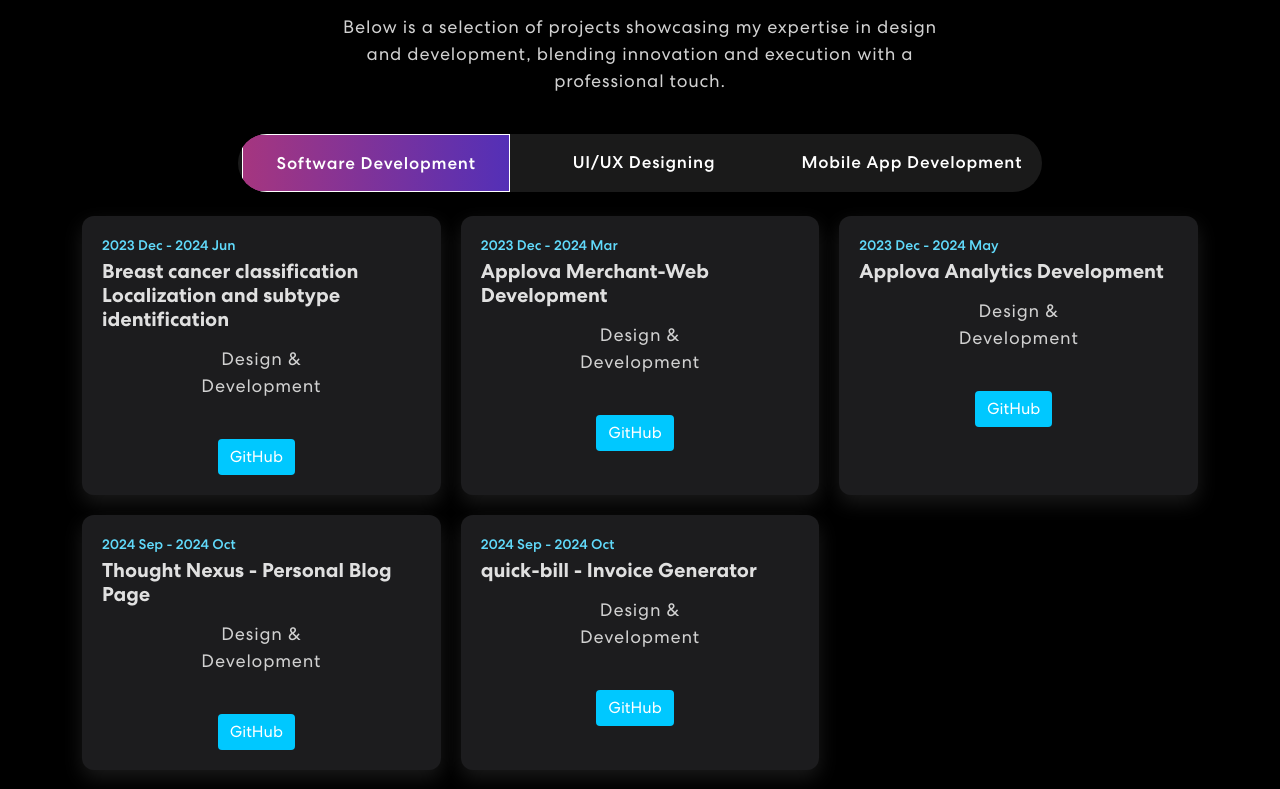
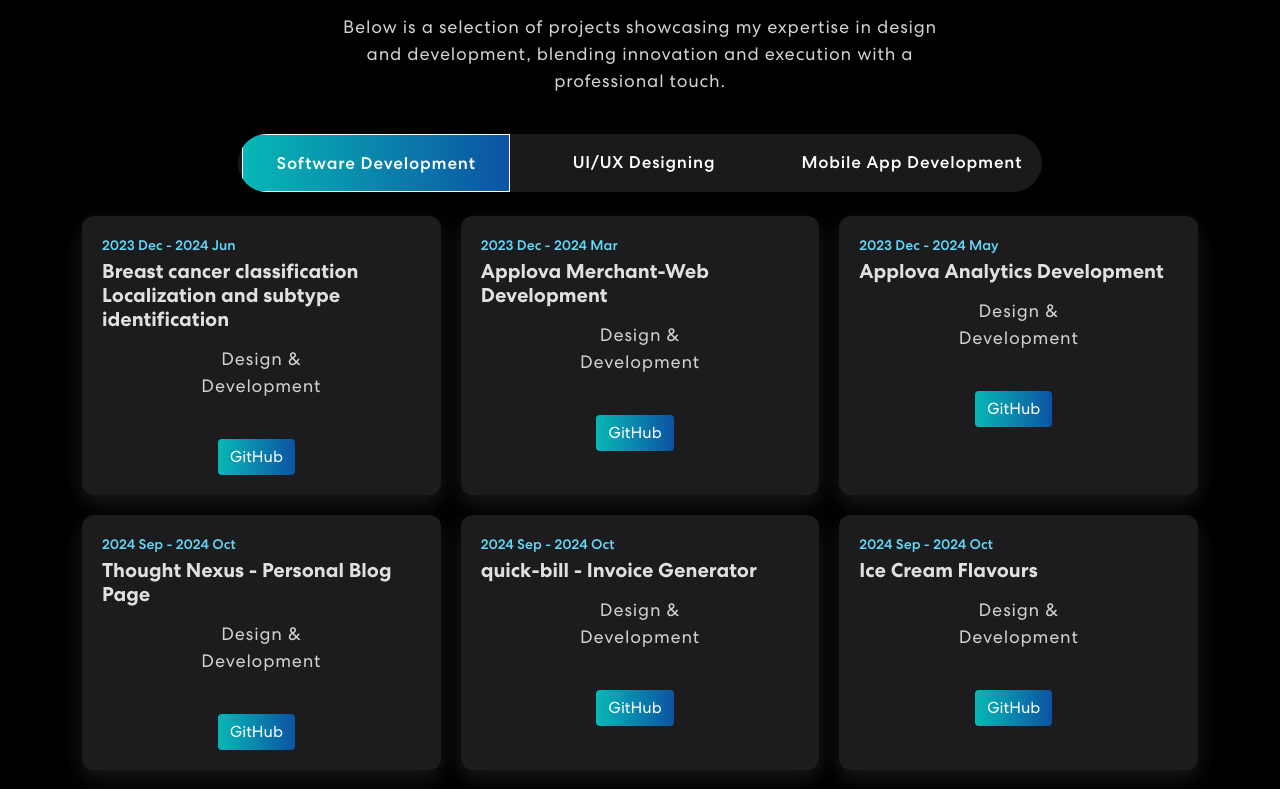
Before and after one commit to Sandu1234/personal-portfolio, a React (Create React App) app: page / in a window 1280 px wide. Shown: the part 1740-2529 px from the top of the page. Built offline with nearby package versions, Linux system fonts and the light colour scheme.

Commit message:
color changes

```diff
--- a/src/App.css
+++ b/src/App.css
@@ -31,7 +31,7 @@
   font-weight: 400;
   overflow-x: hidden;
   position: relative;
-  background-color: #121212 !important;
+  background-color: black !important;
   color: #fff !important;
   font-family: 'Centra', sans-serif !important;
 }
@@ -92,7 +92,7 @@
 }
 nav.navbar.scrolled {
   padding: 0px 0;
-  background-color: #121212;
+  background-color: black;
 }
 nav.navbar a.navbar-brand {
     width: 9%;
@@ -176,7 +176,7 @@
   transition: 0.3s ease-in-out;
 }
 .navbar-text button:hover {
-  color: #121212;
+  color: black;
 }
 .navbar-text button:hover::before {
 	content: "";
@@ -234,7 +234,7 @@
 .banner {
   margin-top: 0;
   padding: 260px 0 100px 0;
-  background-image: url('./assets/img/background.png');
+  background-image: url('../src/assets/img/background.png');
   background-position: top center;
   background-size: cover;
   background-repeat: no-repeat;
@@ -243,7 +243,7 @@
   font-weight: 700;
   letter-spacing: 0.8px;
   padding: 8px 10px;
-  background: linear-gradient(90.21deg, rgba(170, 54, 124, 0.5) -5.91%, rgba(74, 47, 189, 0.5) 111.58%);
+  background: linear-gradient(90.21deg, #06beb6 -5.91%, #0d47a1 111.58%);
   border: 1px solid rgba(255, 255, 255, 0.5);
   font-size: 20px;
   margin-bottom: 16px;
@@ -399,7 +399,7 @@
     position: absolute;
     width: 0;
     height: 100%;
-    background: linear-gradient(90.21deg, #AA367C -5.91%, #4A2FBD 111.58%);
+    background: linear-gradient(90.21deg, #06beb6 -5.91%, #0d47a1 111.58%);
     top: 0;
     left: 0;
     z-index: -1;
@@ -431,7 +431,7 @@
 }
 .proj-imgbx::before {
   content: "";
-  background: linear-gradient(90.21deg, #AA367C -5.91%, #4A2FBD 111.58%);
+  background: linear-gradient(90.21deg, #06beb6 -5.91%, #0d47a1 111.58%);
   opacity: 0.85;
   position: absolute;
   width: 100%;
@@ -478,7 +478,7 @@
 
 /************ Projects Css ************/
 .contact {
-  background: linear-gradient(90.21deg, #AA367C -5.91%, #4A2FBD 111.58%);
+  background: linear-gradient(90.21deg, #06beb6 -5.91%, #0d47a1 111.58%);
   padding: 60px 0 200px 0;
 }
 .contact img {
@@ -504,7 +504,7 @@
 }
 .contact form input:focus, .contact form textarea:focus {
   background: rgba(255, 255, 255, 1);
-  color: #121212;
+  color: black;
 }
 .contact form input::placeholder, .contact form textarea::placeholder {
   font-size: 16px;
@@ -512,7 +512,7 @@
   color: #fff;
 }
 .contact form input:focus::placeholder, .contact form textarea:focus::placeholder {
-  color: #121212;
+  color: black;
   opacity: 0.8;
 }
 .contact form button {
@@ -535,7 +535,7 @@
 }
 .contact form button::before {
   content: "";
-  background: #121212;
+  background: black;
   width: 0;
   height: 100%;
   position: absolute;
@@ -551,7 +551,7 @@
 .project-link button {
   margin-right: 10px; /* Add space between buttons */
   color: #fff;
-  background-color: #00c8ff;
+  background: linear-gradient(90.21deg, #06beb6 -5.91%, #0d47a1 111.58%);
   border: none;
   align-items: center;
 }
@@ -567,8 +567,8 @@
 
 /************ Footer Css ************/
 .footer {
-  padding: 0 0 50px 0;
-  background-image: url('./assets/img/footer-bg.png');
+  padding: 0 0 20px 0;
+  background-color: black;
   background-position: center center;
   background-size: cover;
   background-repeat: no-repeat;
@@ -576,7 +576,7 @@
 .newsletter-bx {
   background: #FFFFFF;
   border-radius: 55px;
-  color: #121212;
+  color: black;
   padding: 85px 125px;
   margin-bottom: 80px;
   margin-top: -122px;
@@ -597,7 +597,7 @@
 }
 .new-email-bx::before {
   content: "";
-  background: linear-gradient(90.21deg, #AA367C -5.91%, #4A2FBD 111.58%);
+  background: linear-gradient(90.21deg, #06beb6 -5.91%, #0d47a1 111.58%);
   border-radius: 20px;
   position: absolute;
   z-index: -1;
@@ -626,7 +626,7 @@
   padding: 0 15px;
 } */
 .new-email-bx button {
-  background: linear-gradient(90.21deg, #AA367C -5.91%, #4A2FBD 111.58%);
+  background: linear-gradient(90.21deg, #06beb6 -5.91%, #0d47a1 111.58%);
   padding: 20px 65px;
   color: #fff;
   font-weight: 500;
@@ -709,7 +709,7 @@
 }
 
 .nav-pills .nav-link.active {
-  background: linear-gradient(90.21deg, #AA367C -5.91%, #4A2FBD 111.58%);
+  background: linear-gradient(90.21deg, #06beb6 -5.91%, #0d47a1 111.58%);
   padding: 10px 65px;
   color: #fff;
   font-weight: 800;
@@ -720,7 +720,7 @@
 
 /* Optional: Add a hover effect for the buttons */
 .nav-pills .nav-link:hover {
-  background: linear-gradient(90.21deg, #AA367C -5.91%, #4A2FBD 111.58%);
+  background: linear-gradient(90.21deg, #06beb6 -5.91%, #0d47a1 111.58%);
   padding: 10px 65px;
   color: #fff;
   font-weight: 800;
@@ -743,7 +743,7 @@
 .timeline-dot {
   position: absolute;
   left: 0;
-  background-color: #a300c0; /* Adjust the color to match your design */
+  background: linear-gradient(90.21deg, #06beb6 -5.91%, #0d47a1 111.58%);
   border-radius: 50%;
   width: 20px;
   height: 20px;
@@ -819,7 +819,7 @@
 
 /* Blog section */
 .blog-read-more {
-  background: linear-gradient(90.21deg, #AA367C -5.91%, #4A2FBD 111.58%);
+  background: linear-gradient(90.21deg, #06beb6 -5.91%, #0d47a1 111.58%);
   border: none;
   color: white;
   padding: 10px 20px;
@@ -827,7 +827,7 @@
 }
 
 .blog-read-more:hover {
-  background: linear-gradient(90.21deg, #882E72 -5.91%, #534292 111.58%);
+  background: linear-gradient(90.21deg, #06beb6 -5.91%, #0d47a1 111.58%);
 }
 
 .blog-bx{
--- a/src/components/Banner.js
+++ b/src/components/Banner.js
@@ -54,7 +54,7 @@
                 <span className="tagline">Welcome to my Portfolio</span>
                 <h1>{`Hi! I'm Sandamini!`}<br/> <span className="txt-rotate" dataPeriod="1000" data-rotate='[ "Web Developer", "Web Designer", "UI/UX Designer" ]'><span className="wrap">{text}</span></span></h1>
                   <p>I am a self-motivated, conscientious, and diligent information technology and management undergraduate student with the ability to work in a group. Also, an active personality that is always eager to explore new paths and gain the most up-to-date expertise in a subject in order to help a business flourish.</p>
-                  <a href="https://drive.google.com/file/d/17BsninIzFwglPC3F8j6HYMJbxbFF4FEg/view?usp=sharing" download="sandamini_nayanathara.pdf" style={{ textDecoration: 'none' }}>
+                  <a href="https://drive.google.com/file/d/1mvAcY4p6MZQ2X_067rXWe_4oFivL-HX2/view?usp=sharing" download="sandamini_nayanathara.pdf" style={{ textDecoration: 'none' }}>
   <button>
     See My Resume <ArrowRightCircle size={25} />
   </button>
--- a/src/components/Footer.js
+++ b/src/components/Footer.js
@@ -1,6 +1,6 @@
 import { Container, Row, Col } from "react-bootstrap";
 // import { MailchimpForm } from "./MailchimpForm";
-import logo from "../assets/img/1.png";
+import logo from "../assets/img/LOGO2.png";
 import navIcon1 from "../assets/img/nav-icon1.svg";
 import navIcon4 from "../assets/img/nav-icon2.svg";
 import navIcon3 from "../assets/img/nav-icon3.svg";
@@ -19,7 +19,7 @@
                 <a href="https://github.com/Sandu1234"><img src={navIcon4} alt="" style={{ width: '18px', height: '18px' }} /></a>
                 <a href="https://www.instagram.com/hercodejourney99/?hl=en"><img src={navIcon3} alt="" /></a>
             </div>
-            {/* <p>Copyright 2022. All Rights Reserved</p> */}
+            <p>Copyright 2024. All Rights Reserved</p>
           </Col>
         </Row>
       </Container>
--- a/src/components/NavBar.js
+++ b/src/components/NavBar.js
@@ -1,6 +1,6 @@
 import { useState, useEffect } from "react";
 import { Navbar, Nav, Container } from "react-bootstrap";
-import logo from '../assets/img/1.png';
+import logo from '../assets/img/LOGO2.png';
 import navIcon1 from '../assets/img/nav-icon1.svg';
 import navIcon4 from '../assets/img/nacicon4.png';
 import navIcon3 from '../assets/img/nav-icon3.svg';
--- a/src/components/Projects.js
+++ b/src/components/Projects.js
@@ -50,6 +50,24 @@
       fullDescription: "This tool helps small business owners, freelancers, and entrepreneurs create professional invoices quickly and easily. Customize your invoices with your logo, select your preferred currency, and generate beautiful, print-ready PDFs in minutes..",
       imgUrl: "/path/to/image3.jpg",
       githubLink: "https://github.com/Sandu1234/quick-bill", // Add GitHub link
+
+    },
+    {
+      date: "2024 Sep - 2024 Oct",
+      title: "Ice Cream Flavours",
+      description: "Design & Development",
+      fullDescription: "A vibrant and visually delightful single-page design showcasing a variety of ice cream flavors. Each flavor is presented with enticing imagery, rich colors, and brief descriptions to capture the essence of each taste, making it an irresistible browsing experience.",
+      imgUrl: "/path/to/image3.jpg",
+      githubLink: "https://github.com/Sandu1234/Flavours", // Add GitHub link
+
+    },
+    {
+      date: "2024 Sep - 2024 Oct",
+      title: "Our Team - Single Page",
+      description: "Design & Development",
+      fullDescription: "A well-crafted single-page design introducing the team members behind a project or organization. It features professional photos, roles, and personal details, all laid out in an organized and friendly format to highlight the unique strengths and personalities of each team member.",
+      imgUrl: "/path/to/image3.jpg",
+      githubLink: "https://github.com/Sandu1234/OurTeam", // Add GitHub link
 
     },
   ];
```
Also changed, not shown: src/assets/img/LOGO2.png (added), src/assets/img/background.jpg (added).
